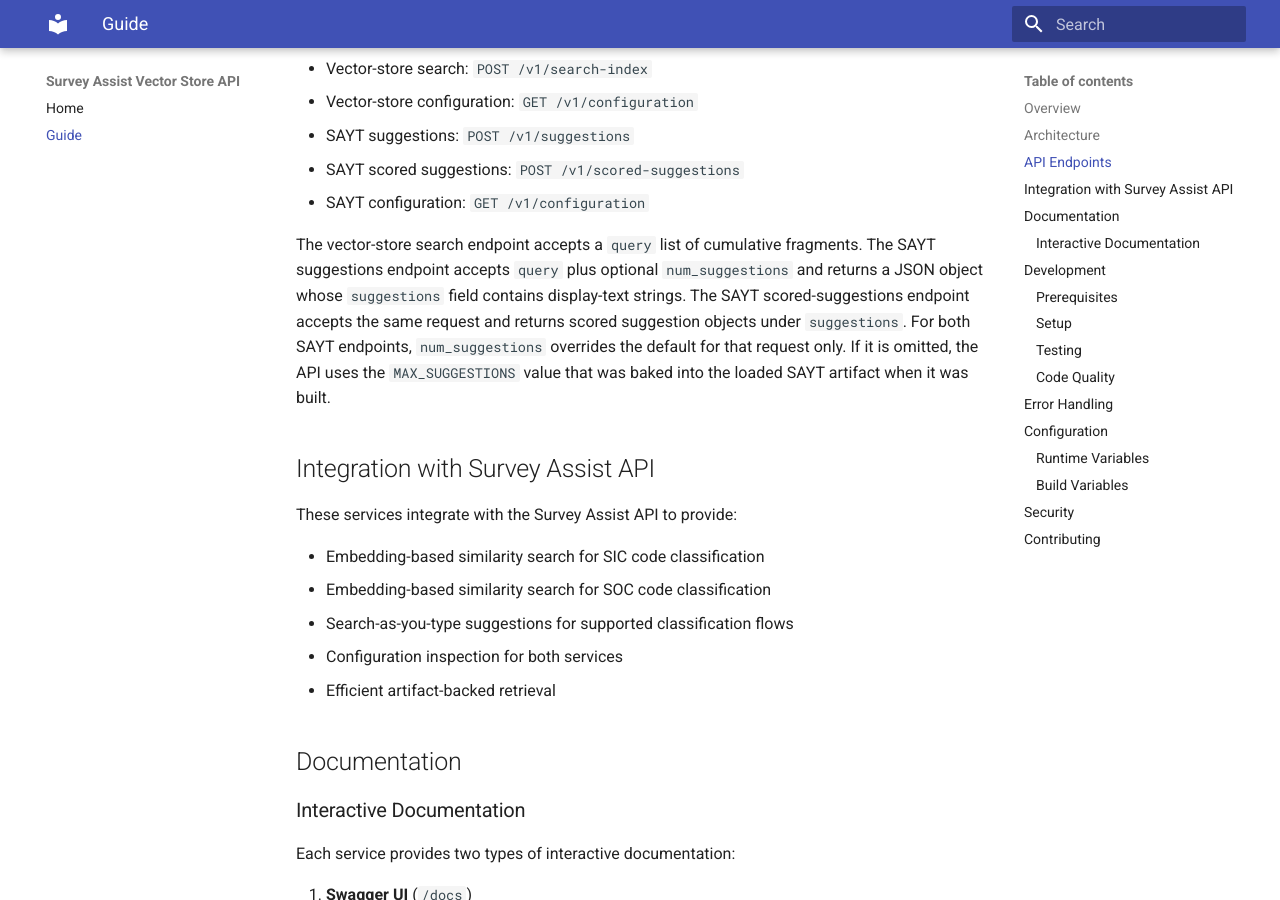
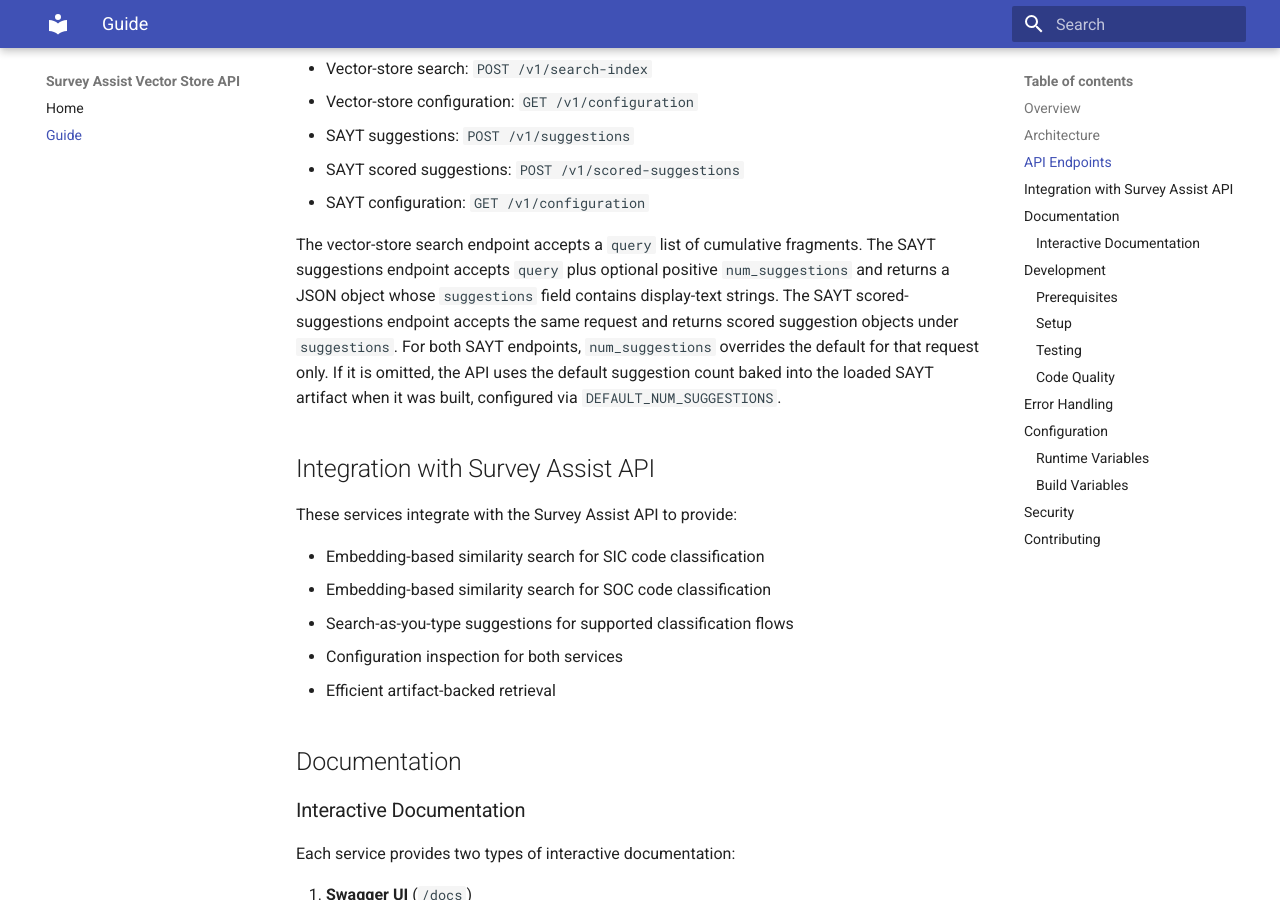
Before and after one commit to ONSdigital/survey-assist-vector-store-api, an MkDocs documentation site: the page built from docs/guide.md, in a window 1280 px wide and 900 px high, scrolled down 971 px. Built offline with MkDocs 1.6.1 and Material for MkDocs 9.7.7, drawn with Linux system fonts in a browser that asks for light colours; some of the changed text lies outside the part shown.

Commit message:
chore: rename MAX_SUGGESTIONS to DEFAULT_NUM_SUGGESTIONS

```diff
--- a/docs/guide.md
+++ b/docs/guide.md
@@ -33,11 +33,9 @@
 - SAYT configuration: `GET /v1/configuration`
 
 The vector-store search endpoint accepts a `query` list of cumulative fragments.
-The SAYT suggestions endpoint accepts `query` plus optional `num_suggestions` and returns a JSON object whose `suggestions` field contains display-text strings.
+The SAYT suggestions endpoint accepts `query` plus optional positive `num_suggestions` and returns a JSON object whose `suggestions` field contains display-text strings.
 The SAYT scored-suggestions endpoint accepts the same request and returns scored suggestion objects under `suggestions`.
-For both SAYT endpoints, `num_suggestions` overrides the default for that
-request only. If it is omitted, the API uses the `MAX_SUGGESTIONS` value that
-was baked into the loaded SAYT artifact when it was built.
+For both SAYT endpoints, `num_suggestions` overrides the default for that request only. If it is omitted, the API uses the default suggestion count baked into the loaded SAYT artifact when it was built, configured via `DEFAULT_NUM_SUGGESTIONS`.
 
 ## Integration with Survey Assist API
 
@@ -173,15 +171,15 @@
 
 ### Build Variables
 
-| Variable               | Used by                                                               | Required                    | Default                  | Description                                                                                                    |
-| ---------------------- | --------------------------------------------------------------------- | --------------------------- | ------------------------ | -------------------------------------------------------------------------------------------------------------- |
-| `INDEX_SOURCE_FILE`    | `make build-vector-store` / `scripts/build_vector_store_artifacts.py` | Yes for vector-store builds | None                     | Local path or GCS URI for the source data used to build vector-store artifacts.                                |
-| `EMBEDDING_MODEL_NAME` | `make build-vector-store` / `scripts/build_vector_store_artifacts.py` | No                          | embed-core default model | Embedding model override used during vector-store artifact generation.                                         |
-| `SAYT_SOURCE_FILE`     | `make build-sayt` / `scripts/build_sayt_artifacts.py`                 | Yes for SAYT builds         | None                     | Local path or GCS URI for the source CSV used to build SAYT artifacts.                                         |
-| `SEARCH_TEXT_COL`      | `make build-sayt` / `scripts/build_sayt_artifacts.py`                 | No                          | `search_text`            | CSV column used as the SAYT search text.                                                                       |
-| `DISPLAY_TEXT_COL`     | `make build-sayt` / `scripts/build_sayt_artifacts.py`                 | No                          | `display_text`           | CSV column used as the SAYT display text.                                                                      |
-| `MIN_CHARS`            | `make build-sayt` / `scripts/build_sayt_artifacts.py`                 | No                          | `4`                      | Minimum query length baked into the built SAYT artifact.                                                       |
-| `MAX_SUGGESTIONS`      | `make build-sayt` / `scripts/build_sayt_artifacts.py`                 | No                          | `10`                     | Default suggestion count baked into the built SAYT artifact and used when API requests omit `num_suggestions`. |
+| Variable                  | Used by                                                               | Required                    | Default                  | Description                                                                                                                                   |
+| ------------------------- | --------------------------------------------------------------------- | --------------------------- | ------------------------ | --------------------------------------------------------------------------------------------------------------------------------------------- |
+| `INDEX_SOURCE_FILE`       | `make build-vector-store` / `scripts/build_vector_store_artifacts.py` | Yes for vector-store builds | None                     | Local path or GCS URI for the source data used to build vector-store artifacts.                                                               |
+| `EMBEDDING_MODEL_NAME`    | `make build-vector-store` / `scripts/build_vector_store_artifacts.py` | No                          | embed-core default model | Embedding model override used during vector-store artifact generation.                                                                        |
+| `SAYT_SOURCE_FILE`        | `make build-sayt` / `scripts/build_sayt_artifacts.py`                 | Yes for SAYT builds         | None                     | Local path or GCS URI for the source CSV used to build SAYT artifacts.                                                                        |
+| `SEARCH_TEXT_COL`         | `make build-sayt` / `scripts/build_sayt_artifacts.py`                 | No                          | `search_text`            | CSV column used as the SAYT search text.                                                                                                      |
+| `DISPLAY_TEXT_COL`        | `make build-sayt` / `scripts/build_sayt_artifacts.py`                 | No                          | `display_text`           | CSV column used as the SAYT display text.                                                                                                     |
+| `MIN_CHARS`               | `make build-sayt` / `scripts/build_sayt_artifacts.py`                 | No                          | `3`                      | Minimum query length baked into the built SAYT artifact. Must be at least `3`.                                                                |
+| `DEFAULT_NUM_SUGGESTIONS` | `make build-sayt` / `scripts/build_sayt_artifacts.py`                 | No                          | `10`                     | Default suggestion count baked into the built SAYT artifact and used when API requests omit `num_suggestions`. Must be between `1` and `100`. |
 
 The complete example file lives in the repository root as `.env.example`.
 
```
Also changed, not shown: README.md (+7 -6 lines), 8 other files.
